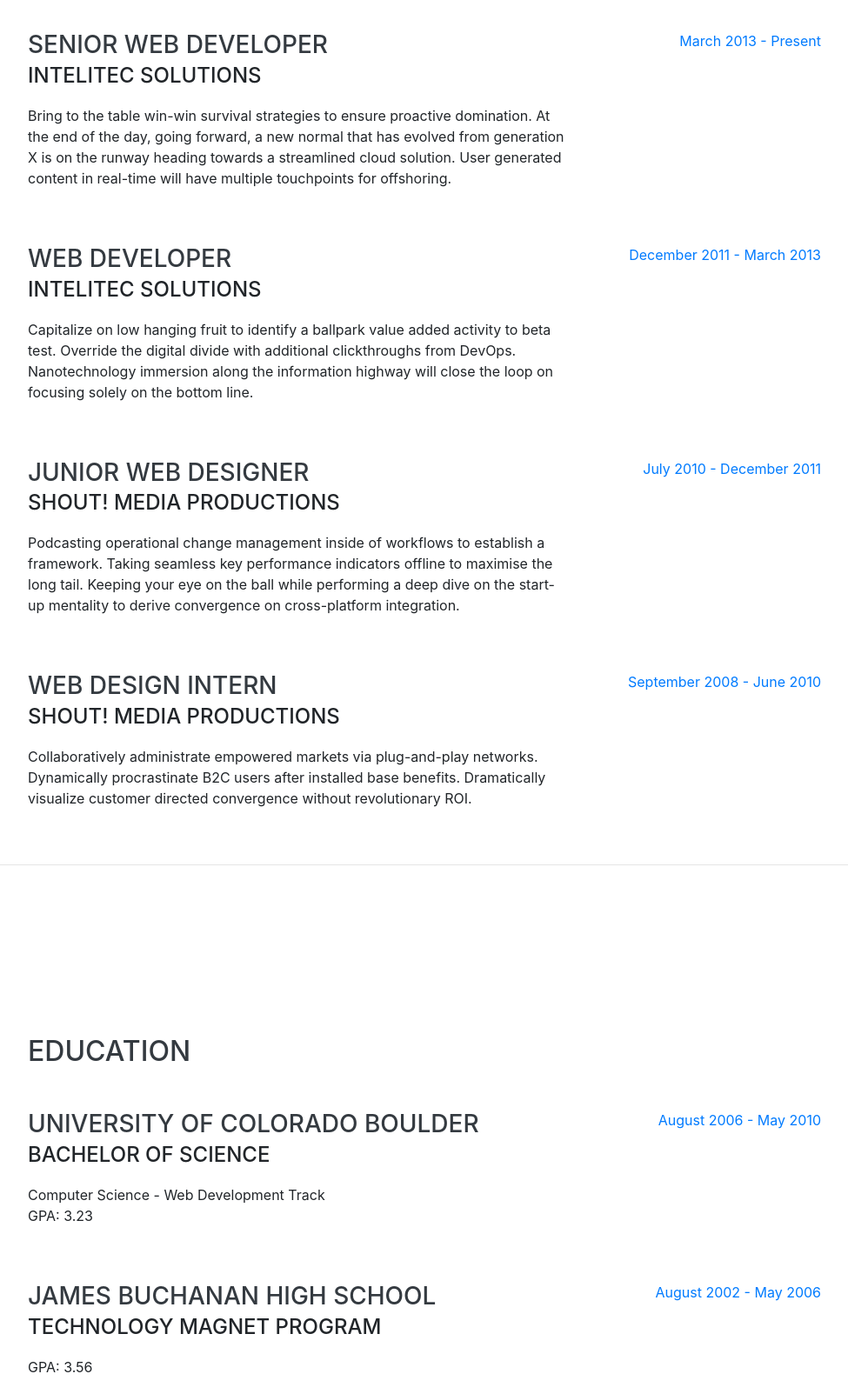
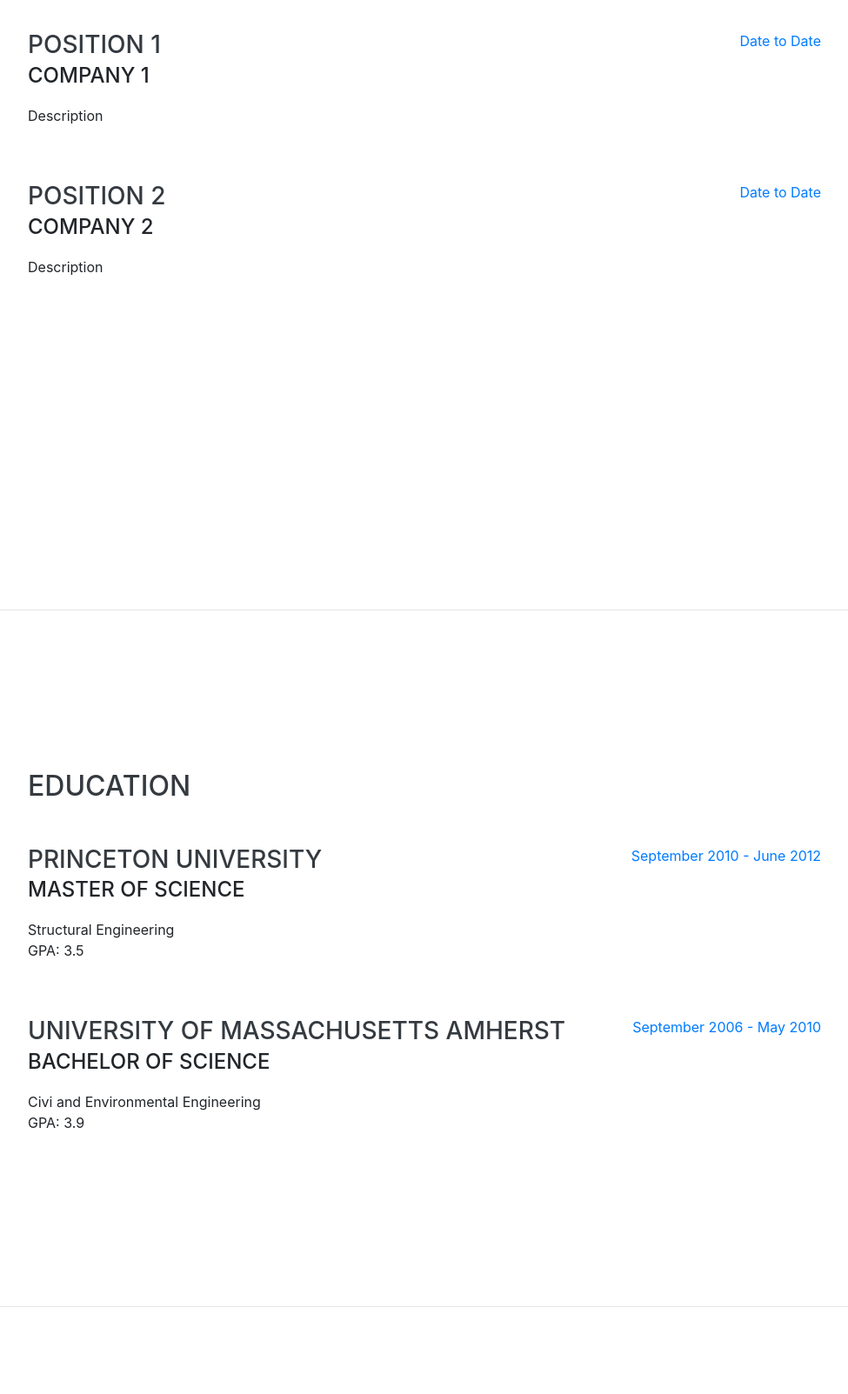
Before and after one commit to mtkrupka1138/mtkrupka1138.github.io, a website with bundled scripts: page index.html in a window 1280 px wide. Shown: the part 900-2503 px from the top of the page at 87% size, without its empty margins (288-1263 px from the left). Built offline with nearby package versions, Linux system fonts and the light colour scheme; a web font is replaced by a local one.

Commit message:
Updated basic info and image

```diff
--- a/index.html
+++ b/index.html
@@ -8,7 +8,7 @@
   <meta name="description" content="">
   <meta name="author" content="">
 
-  <title>Resume - Start Bootstrap Theme</title>
+  <title>Meghan Krupka's Portfolio</title>
 
   <!-- Bootstrap core CSS -->
   <link href="vendor/bootstrap/css/bootstrap.min.css" rel="stylesheet">
@@ -27,9 +27,9 @@
 
   <nav class="navbar navbar-expand-lg navbar-dark bg-primary fixed-top" id="sideNav">
     <a class="navbar-brand js-scroll-trigger" href="#page-top">
-      <span class="d-block d-lg-none">Clarence Taylor</span>
+      <span class="d-block d-lg-none">Meghan T. Krupka</span>
       <span class="d-none d-lg-block">
-        <img class="img-fluid img-profile rounded-circle mx-auto mb-2" src="img/profile.jpg" alt="">
+        <img class="img-fluid img-profile rounded-circle mx-auto mb-2" src="img/MKrupka.png" alt="">
       </span>
     </a>
     <button class="navbar-toggler" type="button" data-toggle="collapse" data-target="#navbarSupportedContent" aria-controls="navbarSupportedContent" aria-expanded="false" aria-label="Toggle navigation">
@@ -63,13 +63,13 @@
 
     <section class="resume-section p-3 p-lg-5 d-flex align-items-center" id="about">
       <div class="w-100">
-        <h1 class="mb-0">Clarence
-          <span class="text-primary">Taylor</span>
+        <h1 class="mb-0">Meghan
+          <span class="text-primary">Krupka</span>
         </h1>
-        <div class="subheading mb-5">3542 Berry Street · Cheyenne Wells, CO 80810 · (317) 585-8468 ·
-          <a href="mailto:name@email.com">name@email.com</a>
+        <div class="subheading mb-5">New York, NY · (508) 404-7010 ·
+          <a href="mailto:name@email.com">mkrupka.hdm@gmail.com</a>
         </div>
-        <p class="lead mb-5">I am experienced in leveraging agile frameworks to provide a robust synopsis for high level overviews. Iterative approaches to corporate strategy foster collaborative thinking to further the overall value proposition.</p>
+        <p class="lead mb-5">Beginner web developer just getting started!</p>
         <div class="social-icons">
           <a href="#">
             <i class="fab fa-linkedin-in"></i>
@@ -95,45 +95,23 @@
 
         <div class="resume-item d-flex flex-column flex-md-row justify-content-between mb-5">
           <div class="resume-content">
-            <h3 class="mb-0">Senior Web Developer</h3>
-            <div class="subheading mb-3">Intelitec Solutions</div>
-            <p>Bring to the table win-win survival strategies to ensure proactive domination. At the end of the day, going forward, a new normal that has evolved from generation X is on the runway heading towards a streamlined cloud solution. User generated content in real-time will have multiple touchpoints for offshoring.</p>
+            <h3 class="mb-0">Position 1</h3>
+            <div class="subheading mb-3">Company 1</div>
+            <p>Description</p>
           </div>
           <div class="resume-date text-md-right">
-            <span class="text-primary">March 2013 - Present</span>
-          </div>
-        </div>
-
-        <div class="resume-item d-flex flex-column flex-md-row justify-content-between mb-5">
-          <div class="resume-content">
-            <h3 class="mb-0">Web Developer</h3>
-            <div class="subheading mb-3">Intelitec Solutions</div>
-            <p>Capitalize on low hanging fruit to identify a ballpark value added activity to beta test. Override the digital divide with additional clickthroughs from DevOps. Nanotechnology immersion along the information highway will close the loop on focusing solely on the bottom line.</p>
-          </div>
-          <div class="resume-date text-md-right">
-            <span class="text-primary">December 2011 - March 2013</span>
-          </div>
-        </div>
-
-        <div class="resume-item d-flex flex-column flex-md-row justify-content-between mb-5">
-          <div class="resume-content">
-            <h3 class="mb-0">Junior Web Designer</h3>
-            <div class="subheading mb-3">Shout! Media Productions</div>
-            <p>Podcasting operational change management inside of workflows to establish a framework. Taking seamless key performance indicators offline to maximise the long tail. Keeping your eye on the ball while performing a deep dive on the start-up mentality to derive convergence on cross-platform integration.</p>
-          </div>
-          <div class="resume-date text-md-right">
-            <span class="text-primary">July 2010 - December 2011</span>
+            <span class="text-primary">Date to Date</span>
           </div>
         </div>
 
         <div class="resume-item d-flex flex-column flex-md-row justify-content-between">
           <div class="resume-content">
-            <h3 class="mb-0">Web Design Intern</h3>
-            <div class="subheading mb-3">Shout! Media Productions</div>
-            <p>Collaboratively administrate empowered markets via plug-and-play networks. Dynamically procrastinate B2C users after installed base benefits. Dramatically visualize customer directed convergence without revolutionary ROI.</p>
+            <h3 class="mb-0">Position 2</h3>
+            <div class="subheading mb-3">Company 2</div>
+            <p>Description</p>
           </div>
           <div class="resume-date text-md-right">
-            <span class="text-primary">September 2008 - June 2010</span>
+            <span class="text-primary">Date to Date</span>
           </div>
         </div>
 
@@ -149,24 +127,25 @@
 
         <div class="resume-item d-flex flex-column flex-md-row justify-content-between mb-5">
           <div class="resume-content">
-            <h3 class="mb-0">University of Colorado Boulder</h3>
-            <div class="subheading mb-3">Bachelor of Science</div>
-            <div>Computer Science - Web Development Track</div>
-            <p>GPA: 3.23</p>
+            <h3 class="mb-0">Princeton University</h3>
+            <div class="subheading mb-3">Master of Science</div>
+            <div>Structural Engineering</div>
+            <p>GPA: 3.5</p>
           </div>
           <div class="resume-date text-md-right">
-            <span class="text-primary">August 2006 - May 2010</span>
+            <span class="text-primary">September 2010 - June 2012</span>
           </div>
         </div>
 
         <div class="resume-item d-flex flex-column flex-md-row justify-content-between">
           <div class="resume-content">
-            <h3 class="mb-0">James Buchanan High School</h3>
-            <div class="subheading mb-3">Technology Magnet Program</div>
-            <p>GPA: 3.56</p>
+            <h3 class="mb-0">University of Massachusetts Amherst</h3>
+            <div class="subheading mb-3">Bachelor of Science</div>
+            <div>Civi and Environmental Engineering</div>
+            <p>GPA: 3.9</p>
           </div>
           <div class="resume-date text-md-right">
-            <span class="text-primary">August 2002 - May 2006</span>
+            <span class="text-primary">September 2006 - May 2010</span>
           </div>
         </div>
 
@@ -242,8 +221,8 @@
     <section class="resume-section p-3 p-lg-5 d-flex align-items-center" id="interests">
       <div class="w-100">
         <h2 class="mb-5">Interests</h2>
-        <p>Apart from being a web developer, I enjoy most of my time being outdoors. In the winter, I am an avid skier and novice ice climber. During the warmer months here in Colorado, I enjoy mountain biking, free climbing, and kayaking.</p>
-        <p class="mb-0">When forced indoors, I follow a number of sci-fi and fantasy genre movies and television shows, I am an aspiring chef, and I spend a large amount of my free time exploring the latest technology advancements in the front-end web development world.</p>
+        <p>Description</p>
+        <p class="mb-0">Description</p>
       </div>
     </section>
 
```
Also changed, not shown: img/MKrupka.png (added), img/profile.jpg (deleted).
